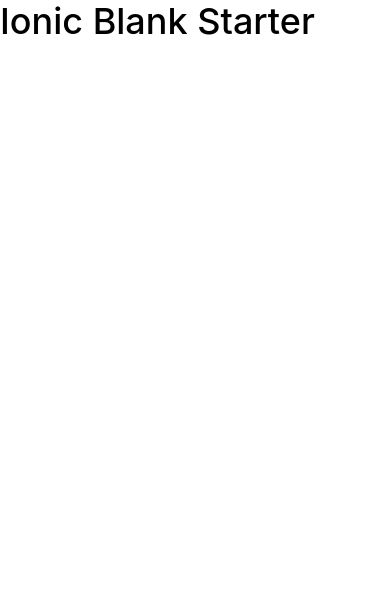
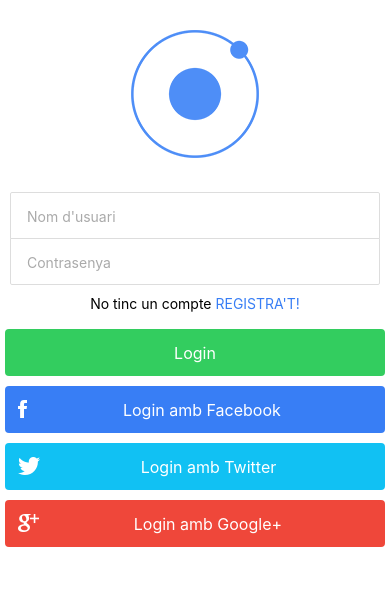
Before and after one commit to pdavila13/IonicSocialLogin, a website: page www/index.html in a window 390 px wide. Drawn offline with Linux system fonts and the light colour scheme; some packages are replaced by stand-ins of ours; files that its build step writes are made by us from their sources; files whose address does not match are found by name.

Commit message:
Login with SocialLogin OK

```diff
--- a/www/index.html
+++ b/www/index.html
@@ -20,12 +20,37 @@
   </head>
   <body ng-app="starter">
 
-    <ion-pane>
-      <ion-header-bar class="bar-stable">
-        <h1 class="title">Ionic Blank Starter</h1>
-      </ion-header-bar>
-      <ion-content>
-      </ion-content>
-    </ion-pane>
+  <ion-view view-title="SocialLogin">
+    <ion-content class="padding login-background">
+        <div class="row login-logo">
+            <div class="col text-center">
+                <img src="img/ionic.png" />
+            </div>
+        </div>
+
+        <div class="row row-center">
+            <div class="col list list-inset login-inputs">
+                <label class="item item-input">
+                    <input type="text" placeholder="Nom d'usuari">
+                </label>
+
+                <label class="item item-input">
+                    <input type="password" placeholder="Contrasenya">
+                </label>
+            </div>
+        </div>
+
+        <div class="text-center p-b-md text-white">
+            No tinc un compte <a class="text-center">REGISTRA'T!</a>
+        </div>
+
+        <div class="col row row-bottom">
+            <button class="button button-block button-balanced">Login</button>
+            <button class="button button-block icon-left ion-social-facebook button-positive">Login amb Facebook</button>
+            <button class="button button-block icon-left ion-social-twitter button-calm">Login amb Twitter</button>
+            <button class="button button-block icon-left ion-social-googleplus button-assertive">Login amb Google+</button>
+        </div>
+    </ion-content>
+  </ion-view>
   </body>
 </html>
```
